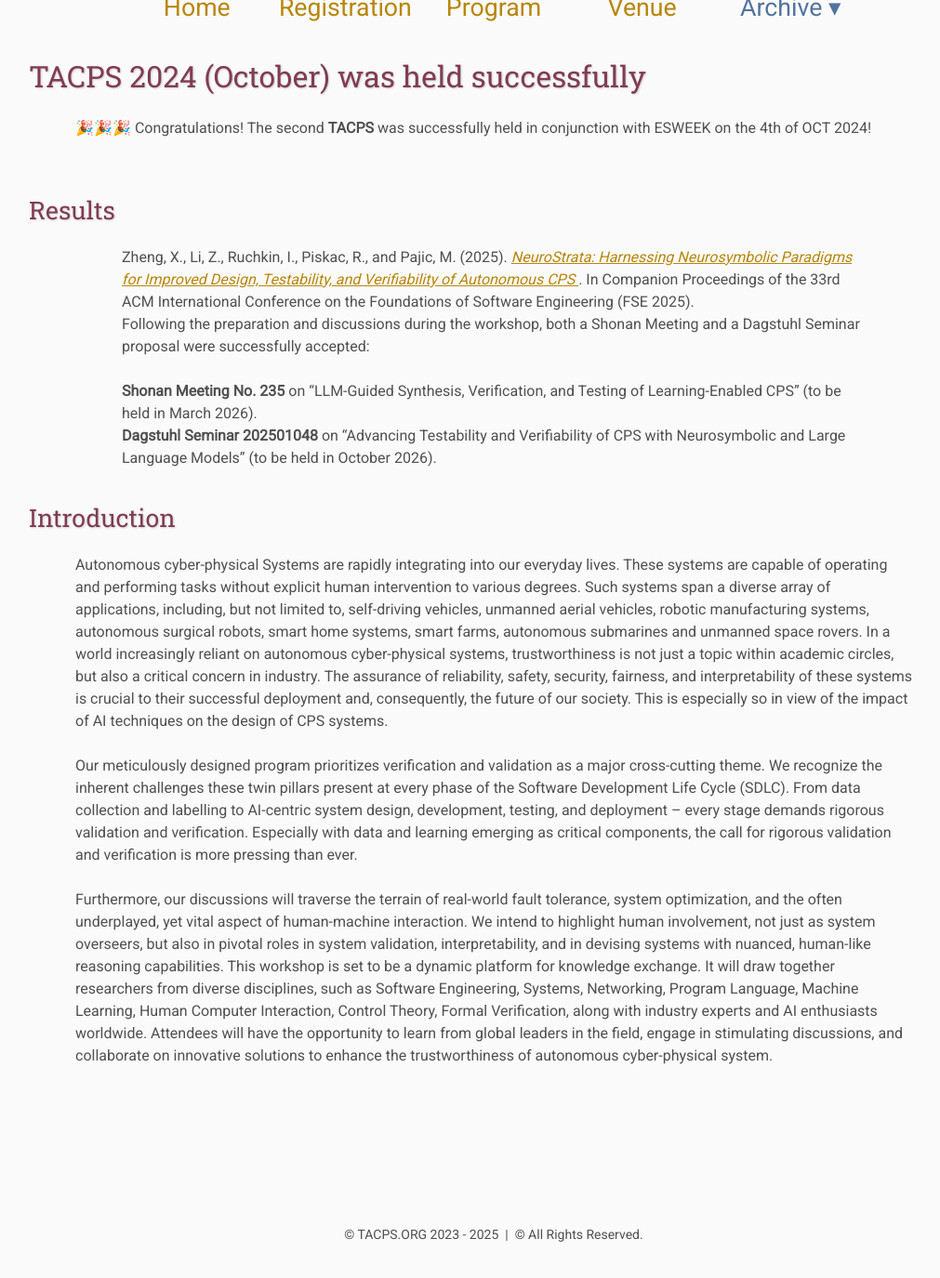
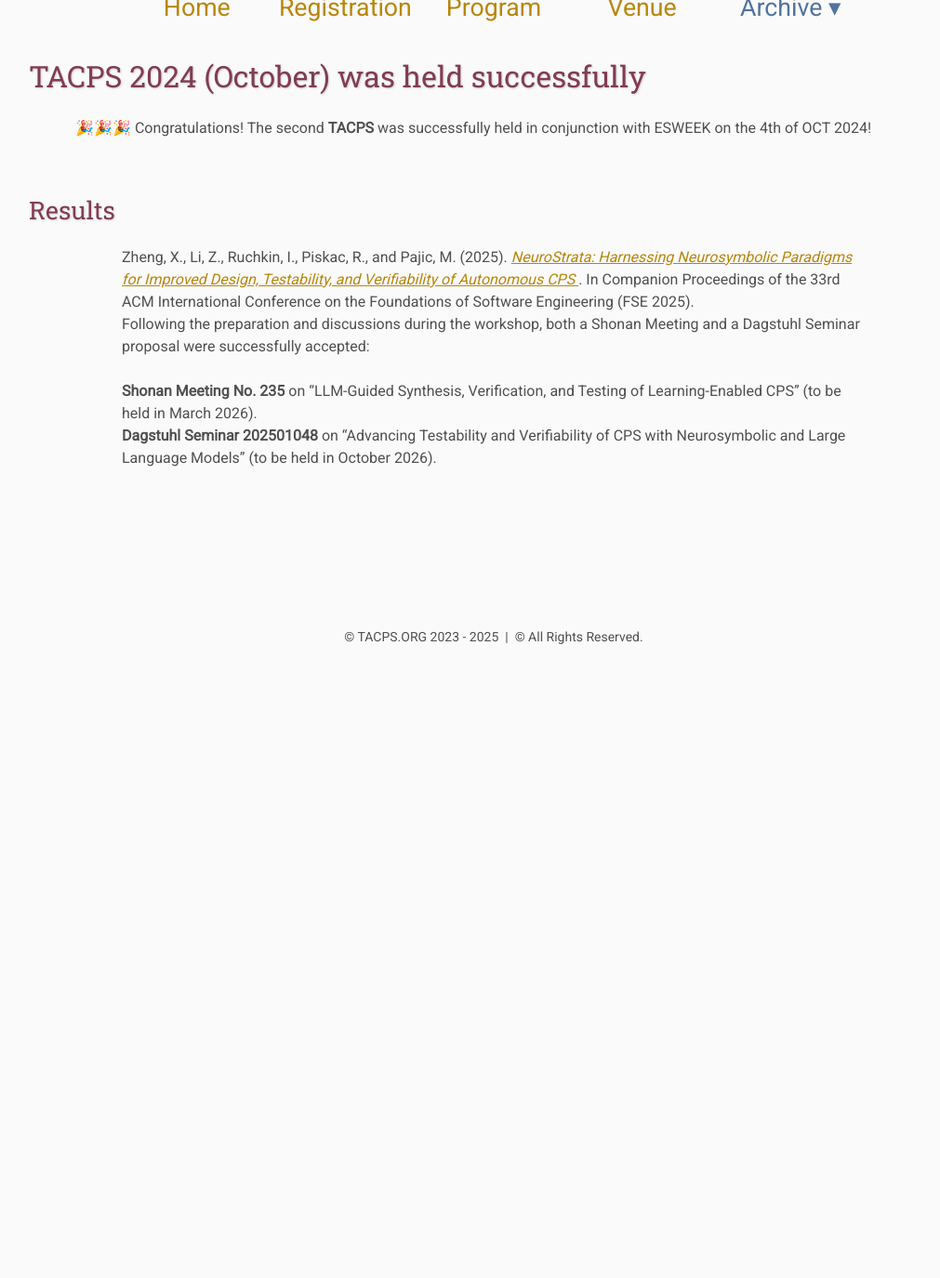
Before and after one commit to ITSEG-MQ/tacps, a Jekyll site: the page built from archive/2024-oct/index.html, in a window 1280 px wide and 1400 px high, scrolled down 378 px. Shown: the top 1375 px of the window at 93% size, without its empty margins (109-1120 px from the left). Built offline with Jekyll 4.4.1, drawn with Linux system fonts in a browser that asks for light colours; after the commit the page ends 1135 px from its top, so only the background shows below that.

Commit message:
Update index.html

```diff
--- a/archive/2024-oct/index.html
+++ b/archive/2024-oct/index.html
@@ -32,18 +32,3 @@ nav: archive
     </ul>
   </li>
 </ul>
-
-
-<h3>Introduction</h3>
-
-<p>
-  Autonomous cyber-physical Systems are rapidly integrating into our everyday lives. These systems are capable of operating and performing tasks without explicit human intervention to various degrees. Such systems span a diverse array of applications, including, but not limited to, self-driving vehicles, unmanned aerial vehicles, robotic manufacturing systems, autonomous surgical robots, smart home systems, smart farms, autonomous submarines and unmanned space rovers. In a world increasingly reliant on autonomous cyber-physical systems, trustworthiness is not just a topic within academic circles, but also a critical concern in industry. The assurance of reliability, safety, security, fairness, and interpretability of these systems is crucial to their successful deployment and, consequently, the future of our society. This is especially so in view of the impact of AI techniques on the design of CPS systems.
-</p>
-
-<p>
-  Our meticulously designed program prioritizes verification and validation as a major cross-cutting theme. We recognize the inherent challenges these twin pillars present at every phase of the Software Development Life Cycle (SDLC). From data collection and labelling to AI-centric system design, development, testing, and deployment – every stage demands rigorous validation and verification. Especially with data and learning emerging as critical components, the call for rigorous validation and verification is more pressing than ever.
-</p>
-
-<p>
-  Furthermore, our discussions will traverse the terrain of real-world fault tolerance, system optimization, and the often underplayed, yet vital aspect of human-machine interaction. We intend to highlight human involvement, not just as system overseers, but also in pivotal roles in system validation, interpretability, and in devising systems with nuanced, human-like reasoning capabilities. This workshop is set to be a dynamic platform for knowledge exchange. It will draw together researchers from diverse disciplines, such as Software Engineering, Systems, Networking, Program Language, Machine Learning, Human Computer Interaction, Control Theory, Formal Verification, along with industry experts and AI enthusiasts worldwide. Attendees will have the opportunity to learn from global leaders in the field, engage in stimulating discussions, and collaborate on innovative solutions to enhance the trustworthiness of autonomous cyber-physical system.
-</p>
```
